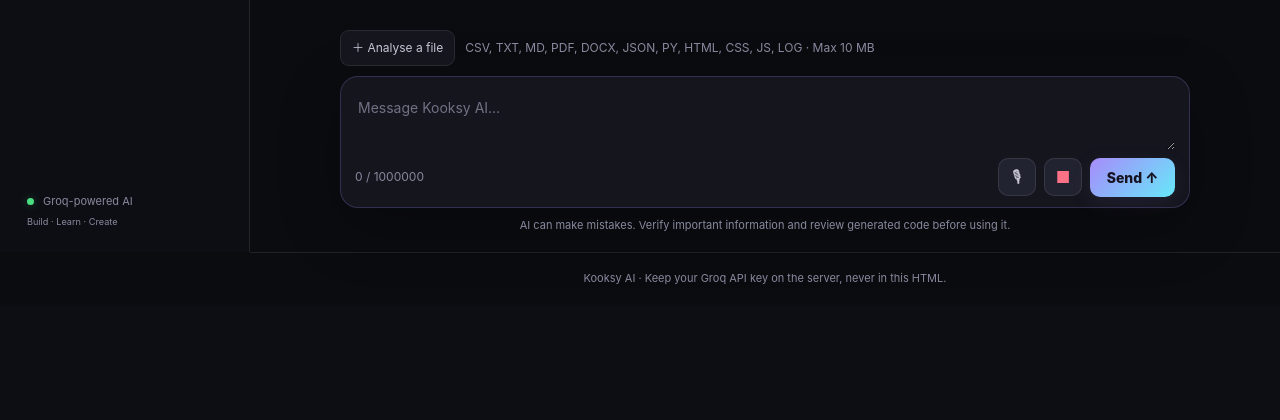
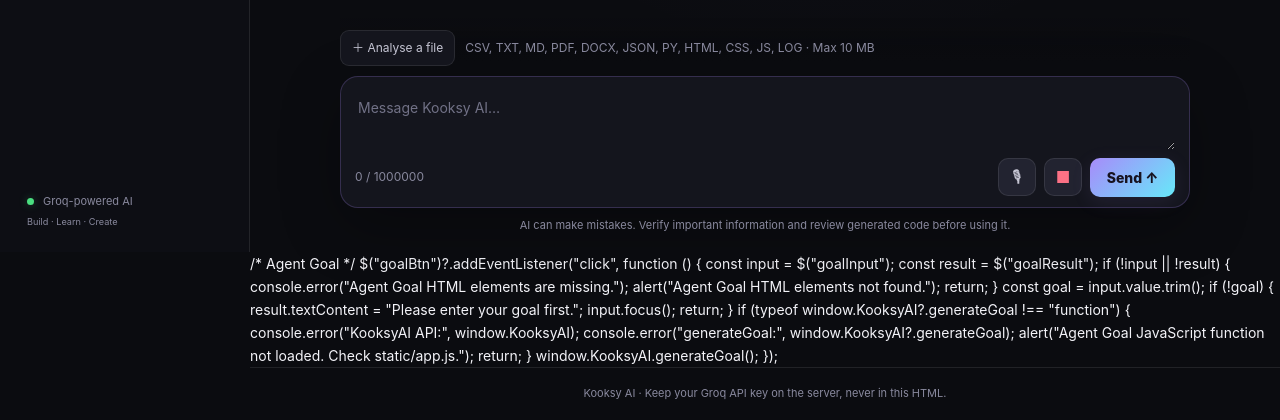
Before and after one commit to juna161007/Kooksy-AI, a Flask app: page / in a window 1280 px wide. Shown: the part 548-968 px from the top of the page. Before the commit the page ends 832 px from the top, so only its background shows below. Run offline with Flask 3, Linux system fonts and the light colour scheme; the visitor is signed in with stand-in values (Sample User, id 1); some libraries are stand-ins or nearby versions.

Commit message:
Update index.html

```diff
--- a/templates/index.html
+++ b/templates/index.html
@@ -327,29 +327,35 @@
       </div>
     </section>
 
-    <!-- AGENT GOAL -->
-    <section class="page" id="page-goal">
-      <div class="tool-card">
-        <div class="eyebrow">AGENTIC PLANNING</div>
-        <h2>Turn a goal into a plan</h2>
-        <p class="muted">
-          Describe a real-world task. Kooksy AI will outline steps,
-          success criteria, risks, limitations, and actions needing your approval.
-        </p>
+  /* Agent Goal */
+  $("goalBtn")?.addEventListener("click", function () {
+    const input = $("goalInput");
+    const result = $("goalResult");
 
-        <label for="goalInput">What do you want to achieve?</label>
-        <textarea id="goalInput" rows="5" maxlength="20000"
-          placeholder="Example: Plan a student portfolio website and explain how I can publish it…"></textarea>
+    if (!input || !result) {
+      console.error("Agent Goal HTML elements are missing.");
+      alert("Agent Goal HTML elements not found.");
+      return;
+    }
 
-        <button class="primary" id="goalBtn" type="button">Generate plan ✦</button>
-        <div class="result prose" id="goalResult" aria-live="polite"></div>
+    const goal = input.value.trim();
 
-        <p class="muted small">
-          This feature generates a plan. It does not independently open apps,
-          send emails, make purchases, or deploy a website.
-        </p>
-      </div>
-    </section>
+    if (!goal) {
+      result.textContent = "Please enter your goal first.";
+      input.focus();
+      return;
+    }
+
+    if (typeof window.KooksyAI?.generateGoal !== "function") {
+      console.error("KooksyAI API:", window.KooksyAI);
+      console.error("generateGoal:", window.KooksyAI?.generateGoal);
+      alert("Agent Goal JavaScript function not loaded. Check static/app.js.");
+      return;
+    }
+
+    window.KooksyAI.generateGoal();
+  });
+
 
     <!-- WEBSITE CREATOR -->
     <section class="page" id="page-creator">
```
